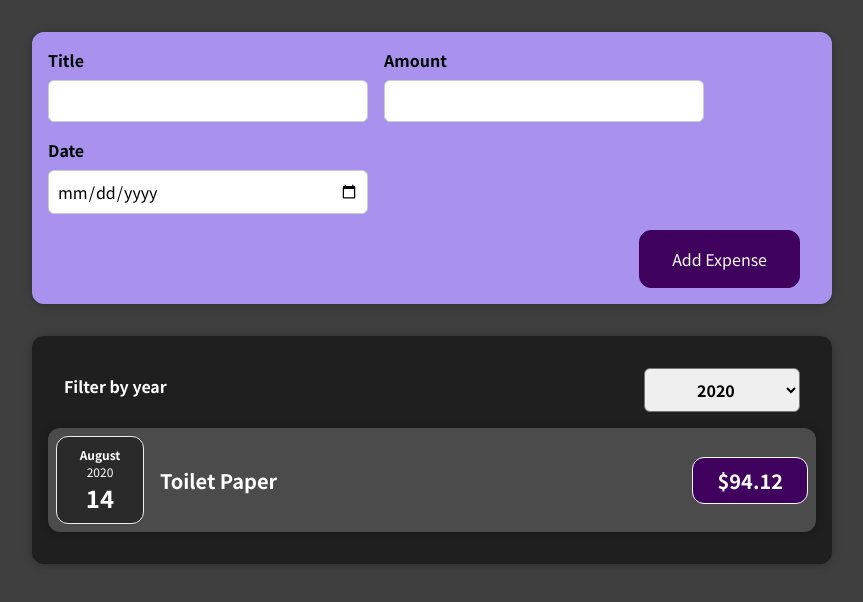
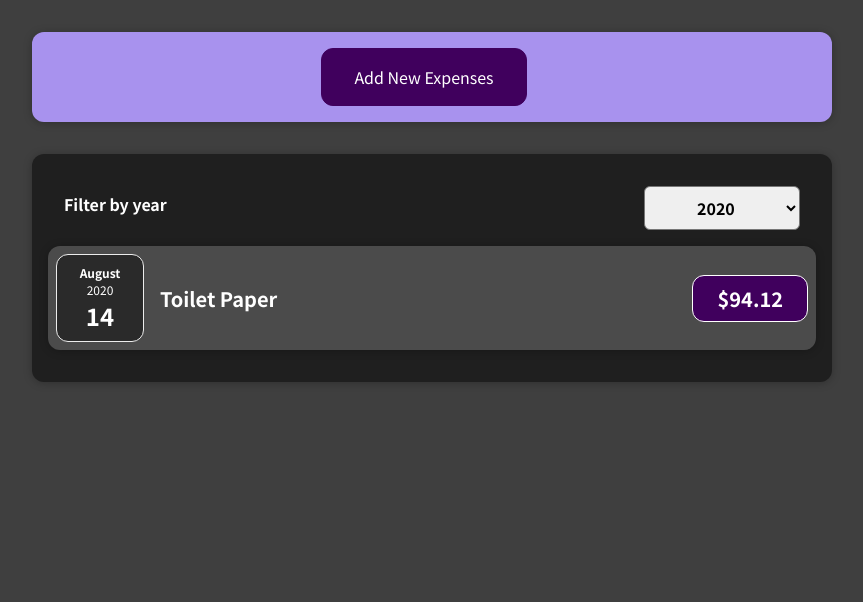
Before and after one commit to satriyahere/react-expenses-tracker, a React (Create React App) app: page / in a window 1280 px wide. Shown: the top 602 px of the page, without its empty margins (208-1071 px from the left). Built offline with nearby package versions, Linux system fonts and the light colour scheme.

Commit message:
implement hide / show form

```diff
--- a/src/components/NewExpense/ExpenseForm.js
+++ b/src/components/NewExpense/ExpenseForm.js
@@ -72,6 +72,7 @@ const ExpenseForm = (props) => {
         </div>
       </div>
       <div className='new-expense__actions'>
+        <button type='button' onClick={props.onCancel}>Cancel</button>
         <button type='submit'>Add Expense</button>
       </div>
     </form>
--- a/src/components/NewExpense/NewExpense.js
+++ b/src/components/NewExpense/NewExpense.js
@@ -1,18 +1,27 @@
 import { nanoid } from 'nanoid';
-import React from 'react';
+import React, { useState } from 'react';
 import ExpenseForm from './ExpenseForm';
 import './NewExpense.css';
 
 const NewExpense = (props) => {
+  const [isShowForm, setIsShowForm] = useState(false);
   const addExpenseHandler = (formExpenseData) => {
     const expenseData = { ...formExpenseData, id: nanoid() };
     props.onAddExpense(expenseData);
+    setIsShowForm(false);
   };
-  return (
-    <div className='new-expense'>
-      <ExpenseForm onAddExpense={addExpenseHandler} />
-    </div>
+  const showFormHandler = () => {
+    setIsShowForm(true);
+  };
+  const hideFormHandler = () => {
+    setIsShowForm(false);
+  };
+  const addExpenseContent = isShowForm ? (
+    <ExpenseForm onCancel={hideFormHandler} onAddExpense={addExpenseHandler} />
+  ) : (
+    <button onClick={showFormHandler}>Add New Expenses</button>
   );
+  return <div className='new-expense'>{addExpenseContent}</div>;
 };
 
 export default NewExpense;
```
